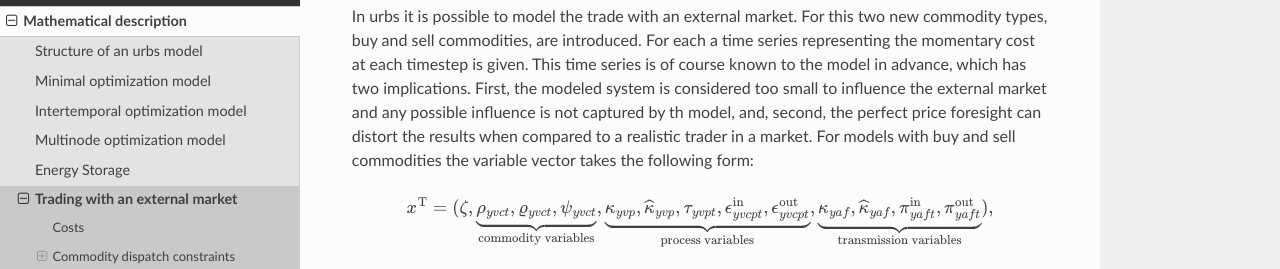
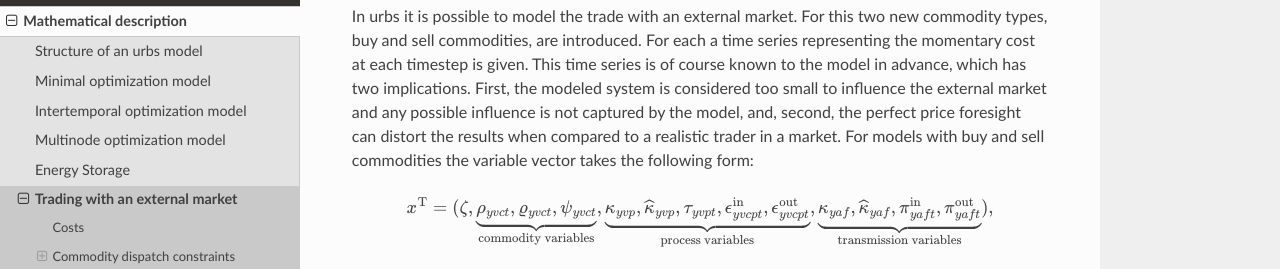
Before and after one commit to tum-ens/urbs, a Sphinx documentation site: the page built from doc/theorydoc/buysell_prob.rst, in a window 1280 px wide and 900 px high. Shown: the part 155-424 px from the top of the window. Built offline with Sphinx 7.4.7 and the Read the Docs theme 2.0.0, drawn with Linux system fonts in a browser that asks for light colours.

Commit message:
basic typo corrections

```diff
--- a/doc/theorydoc/DSM_prob.rst
+++ b/doc/theorydoc/DSM_prob.rst
@@ -27,7 +27,7 @@ referencing to the corresponding upshift with the first index :math:`t` and the
 timesteps they actually occur via the second time index :math:`tt`. The latter
 is then restricted to an interval around the reference upshift since loads
 cannot in general be shifted indefinitely. As it is modeled in urbs, DSM does
-not introduce any costs. to clarify the terms used for the DSM feature the
+not introduce any costs. To clarify the terms used for the DSM feature the
 following illustrative example is helpful.
 
 Example of a DSM process
@@ -155,7 +155,7 @@ of shifts is also limited in an urbs model via:
 
 DSM recovery
 ------------
-Assuming that DSm is linked to some real physical devices, it is necessary to
+Assuming that DSM is linked to some real physical devices, it is necessary to
 allow these devices to have some minimal time between DSM events, where, e.g.,
 the ability to perform DSM is recovered. This is modeled in the following way:
 
--- a/doc/theorydoc/buysell_prob.rst
+++ b/doc/theorydoc/buysell_prob.rst
@@ -9,7 +9,7 @@ new commodity types, buy and sell commodities, are introduced. For each a time
 series representing the momentary cost at each timestep is given. This time
 series is of course known to the model in advance, which has two implications.
 First, the modeled system is considered too small to influence the external
-market and any possible influence is not captured by th model, and, second, the
+market and any possible influence is not captured by the model, and, second, the
 perfect price foresight can distort the results when compared to a realistic
 trader in a market. For models with buy and sell commodities the variable
 vector takes the following form:
--- a/doc/theorydoc/intertemp_prob.rst
+++ b/doc/theorydoc/intertemp_prob.rst
@@ -13,7 +13,7 @@ intertemporal behavior, the second time slice is approximated by a number of
 support timeframes (years) :math:`Y=(y_1,...,y_n)`, which is in general smaller
 than the total model horizon. Each modeled timeframe is then essentially a
 minimal (or multinode-) model in its own right. The basic approximative
-assumption linking the modeled timeframes are then given by:
+assumptions linking the modeled timeframes are then given by:
 
 * Each modeled year is repeated :math:`k` times if the next modeled year is
   :math:`k` years later. The last year is repeated a user specified number of
--- a/doc/theorydoc/multinode_prob.rst
+++ b/doc/theorydoc/multinode_prob.rst
@@ -23,7 +23,7 @@ variable vector of the optimization problem reads:
    \pi^{\text{out}}_{aft}}_{\text{transmission variables}}).
 
 Here, :math:`\zeta` represents the total annualized system cost across all
-modeled vertices :math:`v\in V`, :math:`\rho_vct` the amount of commodities
+modeled vertices :math:`v\in V`, :math:`\rho_{vct}` the amount of commodities
 :math:`c` taken from a virtual, infinite stock at vertex :math:`v` and time
 :math:`t`, :math:`\kappa_{vp}` and :math:`\widehat{\kappa}_{vp}` the total
 and the newly installed process capacities of processes :math:`p` at vertex
--- a/doc/theorydoc/storage_prob.rst
+++ b/doc/theorydoc/storage_prob.rst
@@ -58,7 +58,7 @@ where :math:`\kappa^{\text{c,p}}_{yvs}` are the total installed
 capacity and power, repectively, in year :math:`y` at site :math:`v` of storage
 :math:`s` and :math:`\widehat{\kappa}^{\text{c,p}}_{yvs}` the corresponding
 newly installed storage capacities and powers. Both quantities are then also
-given an upper and a lower bond via:
+given an upper and a lower bound via:
 
 .. math::
    &\forall y\in Y,~v\in V,~s\in S:\\
```
